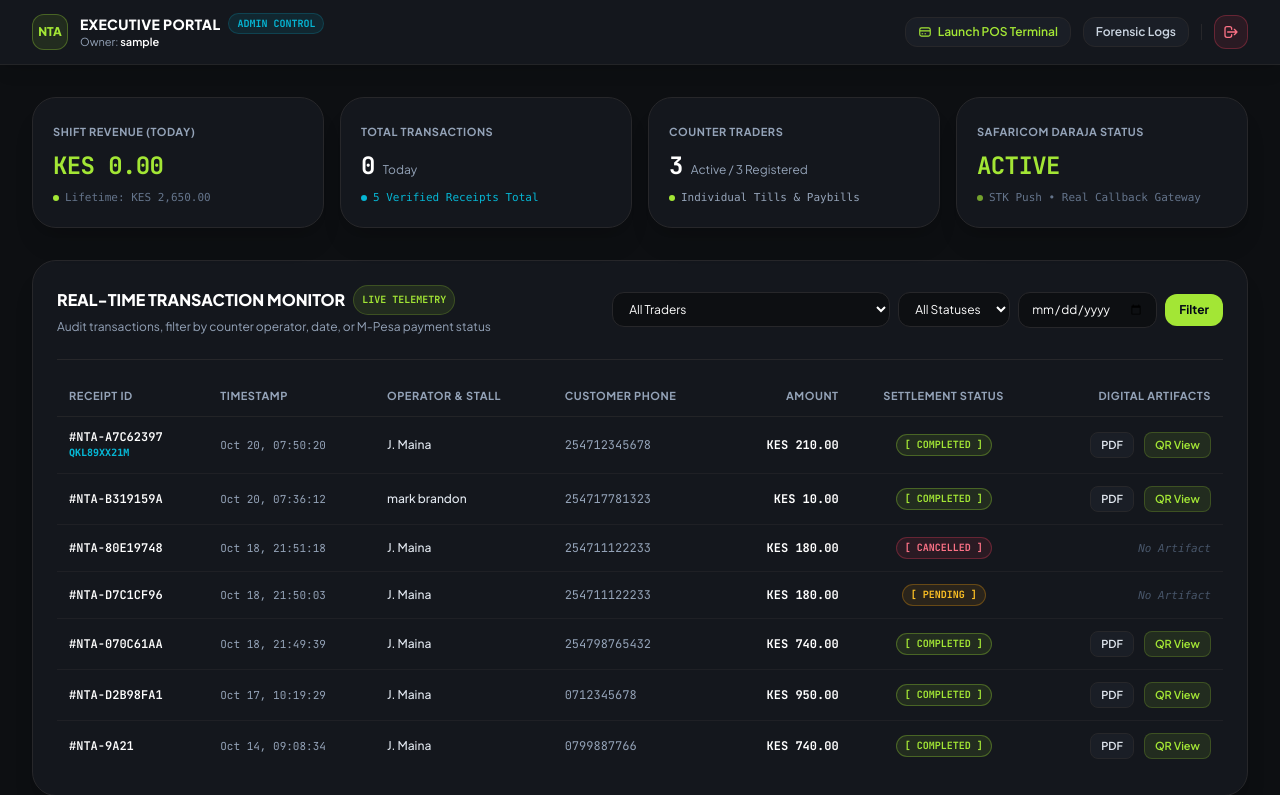
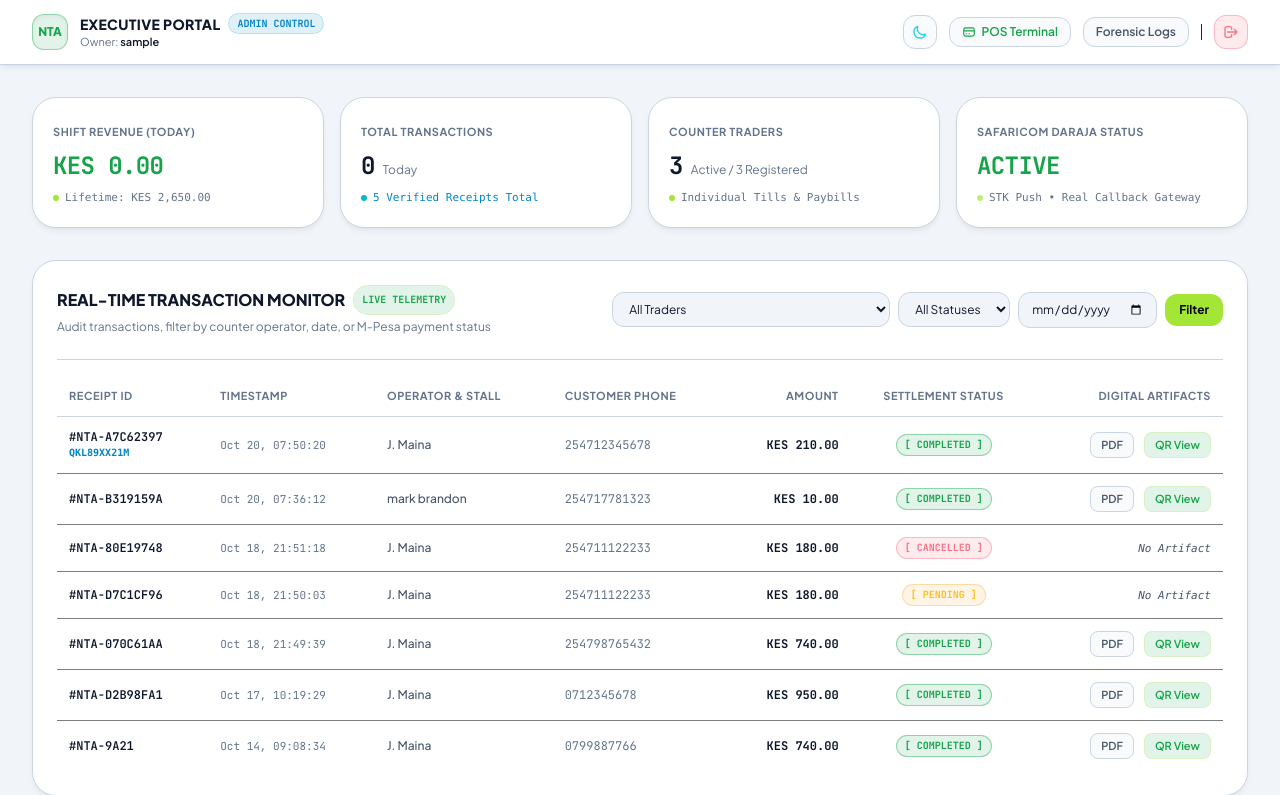
Before and after one commit to travvy206-stack/nairobi-receipts, a PHP site: page /generate-receipt/admin/dashboard.php in a window 1280 px wide. Shown: the top 795 px of the page. Run offline with PHP 8.4, Linux system fonts and the light colour scheme; the visitor is signed in with stand-in values (Sample User, id 1); data comes from the database, SQL or seed files in the repository; some libraries are stand-ins or nearby versions.

Commit message:
Add persistent light/dark mode and responsive mobile styling

```diff
--- a/public/admin/dashboard.php
+++ b/public/admin/dashboard.php
@@ -106,6 +106,8 @@ $auditLogs = $db->query("SELECT a.*, u.full_name, u.role FROM audit_log a LEFT J
         body { font-family: 'Plus Jakarta Sans', sans-serif; }
         .mono { font-family: 'JetBrains Mono', monospace; }
     </style>
+    <link rel="stylesheet" href="/assets/theme.css">
+    <script src="/assets/theme.js"></script>
 </head>
 <body class="min-h-full bg-[#0d0f12] text-slate-100 flex flex-col antialiased">
 
@@ -125,12 +127,17 @@ $auditLogs = $db->query("SELECT a.*, u.full_name, u.role FROM audit_log a LEFT J
                 </div>
             </div>
 
-            <div class="flex items-center space-x-3">
-                <a href="/index.php" class="px-3 py-1.5 rounded-xl bg-[#1a1e26] hover:bg-[#232834] text-xs font-semibold text-neon-lime border border-zinc-800 transition flex items-center space-x-1.5">
+            <div class="flex items-center space-x-2 sm:space-x-3">
+                <!-- Theme Toggle Button -->
+                <button onclick="toggleTheme()" class="theme-toggle-btn p-2 rounded-xl bg-[#1a1e26] hover:bg-[#232834] text-xs font-semibold text-slate-300 border border-zinc-800 transition flex items-center justify-center" title="Toggle Light/Dark Theme">
+                    <svg class="w-4 h-4 text-amber-400 theme-icon-sun" fill="none" stroke="currentColor" viewBox="0 0 24 24"><path stroke-linecap="round" stroke-linejoin="round" stroke-width="2" d="M12 3v1m0 16v1m9-9h-1M4 12H3m15.364 6.364l-.707-.707M6.343 6.343l-.707-.707m12.728 0l-.707.707M6.343 17.657l-.707.707M16 12a4 4 0 11-8 0 4 4 0 018 0z"></path></svg>
+                    <svg class="w-4 h-4 text-cyan-400 theme-icon-moon hidden" fill="none" stroke="currentColor" viewBox="0 0 24 24"><path stroke-linecap="round" stroke-linejoin="round" stroke-width="2" d="M20.354 15.354A9 9 0 018.646 3.646 9.003 9.003 0 0012 21a9.003 9.003 0 008.354-5.646z"></path></svg>
+                </button>
+                <a href="/index.php" class="px-2.5 sm:px-3 py-1.5 rounded-xl bg-[#1a1e26] hover:bg-[#232834] text-xs font-semibold text-neon-lime border border-zinc-800 transition flex items-center space-x-1.5">
                     <svg class="w-3.5 h-3.5" fill="none" stroke="currentColor" viewBox="0 0 24 24"><path stroke-linecap="round" stroke-linejoin="round" stroke-width="2" d="M3 10h18M7 15h1m4 0h1m-7 4h12a3 3 0 003-3V8a3 3 0 00-3-3H6a3 3 0 00-3 3v8a3 3 0 003 3z"></path></svg>
-                    <span>Launch POS Terminal</span>
+                    <span class="hidden sm:inline">POS Terminal</span>
                 </a>
-                <a href="/admin/audit_logs.php" class="px-3 py-1.5 rounded-xl bg-[#1a1e26] hover:bg-[#232834] text-xs font-semibold text-slate-300 border border-zinc-800 transition">
+                <a href="/admin/audit_logs.php" class="hidden sm:inline-block px-3 py-1.5 rounded-xl bg-[#1a1e26] hover:bg-[#232834] text-xs font-semibold text-slate-300 border border-zinc-800 transition">
                     Forensic Logs
                 </a>
                 <div class="h-4 w-px bg-zinc-800"></div>
```
Also changed, not shown: public/index.php (+11 -4 lines), public/login.php (+10 -1 lines), public/verify.php (+10 -1 lines), public/assets/theme.css (added), public/assets/theme.js (added).
